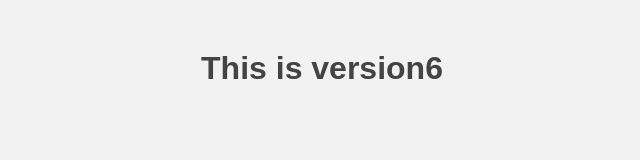
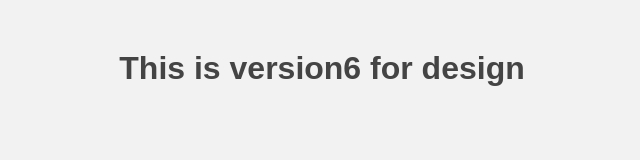
Before and after one commit to Amansinghnanhe/myrepo, a plain HTML site: page index.html in a window 1280 px wide. Shown: the whole page, without its empty margins (318-958 px from the left). Drawn offline with Linux system fonts and the light colour scheme.

Commit message:
change h1

```diff
--- a/index.html
+++ b/index.html
@@ -7,7 +7,7 @@
     <title>Document</title>
 </head>
 <body>
-    <h1>This is version6</h1>
+    <h1>This is version6 for design</h1>
 
 </body>
 </html>
```
